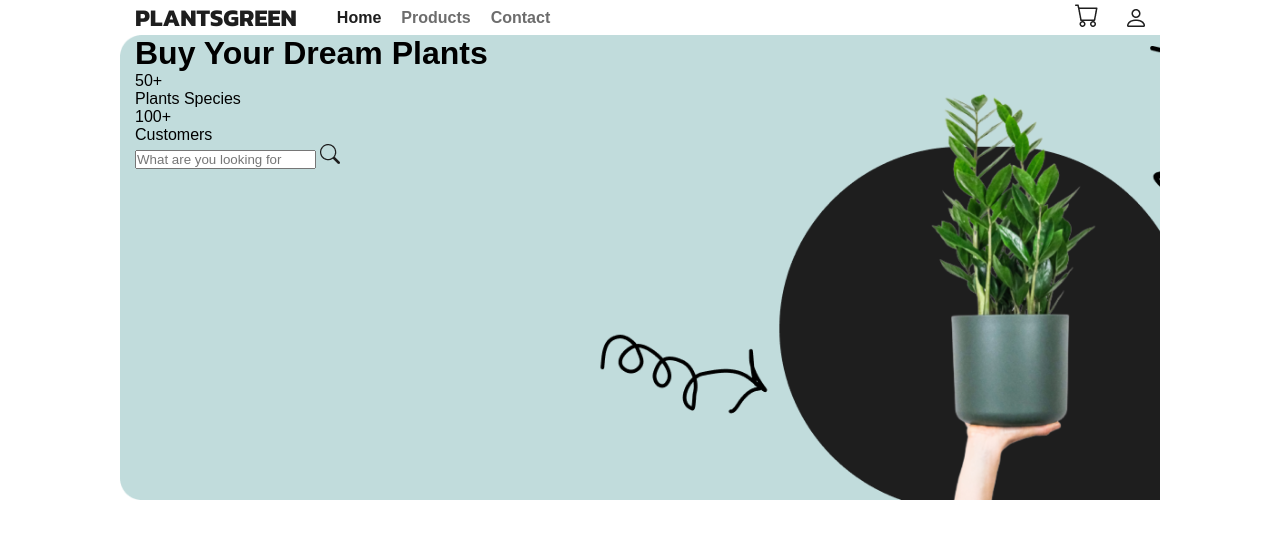
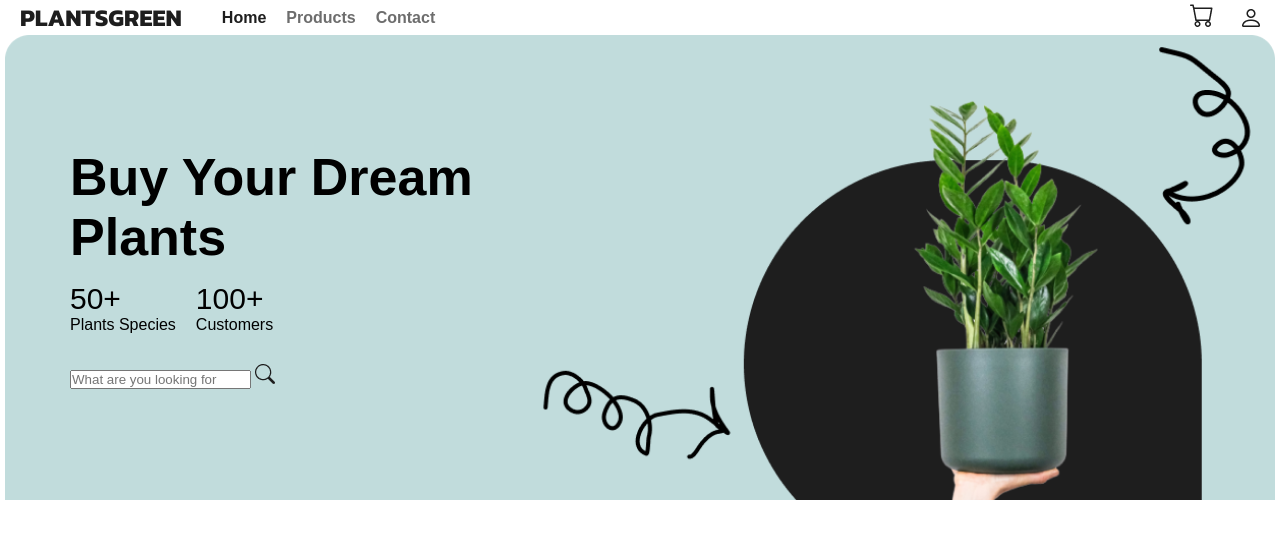
Before and after one commit to francoasevey/Ecommerce-Plants, a plain HTML site: page index.html in a window 1280 px wide. Drawn offline with Linux system fonts and the light colour scheme.

Commit message:
containers

```diff
--- a/css/main.css
+++ b/css/main.css
@@ -23,7 +23,7 @@ a{
     text-decoration: none;
 }
 .container{
-    max-width: 1040px;
+    max-width: 1270px;
     margin: 0 auto;
     padding: 0px 15px;
 }
@@ -74,3 +74,28 @@ a{
     background-image: url("/assets/images/bg.png");
     background-size: cover;
 }
+.header-content{
+    width: 100%;
+    height: 100%;
+    display: grid;
+    grid-template-columns: repeat(auto-fit, minmax(300px, 1fr));
+    grid-gap: 20px;
+    align-items: center;
+    padding: 0px 50px;
+}
+.header-main-title{
+    font-size: 52px;
+    font-weight: 800;
+    line-height: 60px;
+}
+.header-items{
+    margin-top: 15px;
+    margin-bottom: 30px;
+    display: flex;
+}
+.header-item:not(:first-child){
+    margin-left: 20px;
+}
+.header-item-number{
+    font-size: 30px;
+}
```
